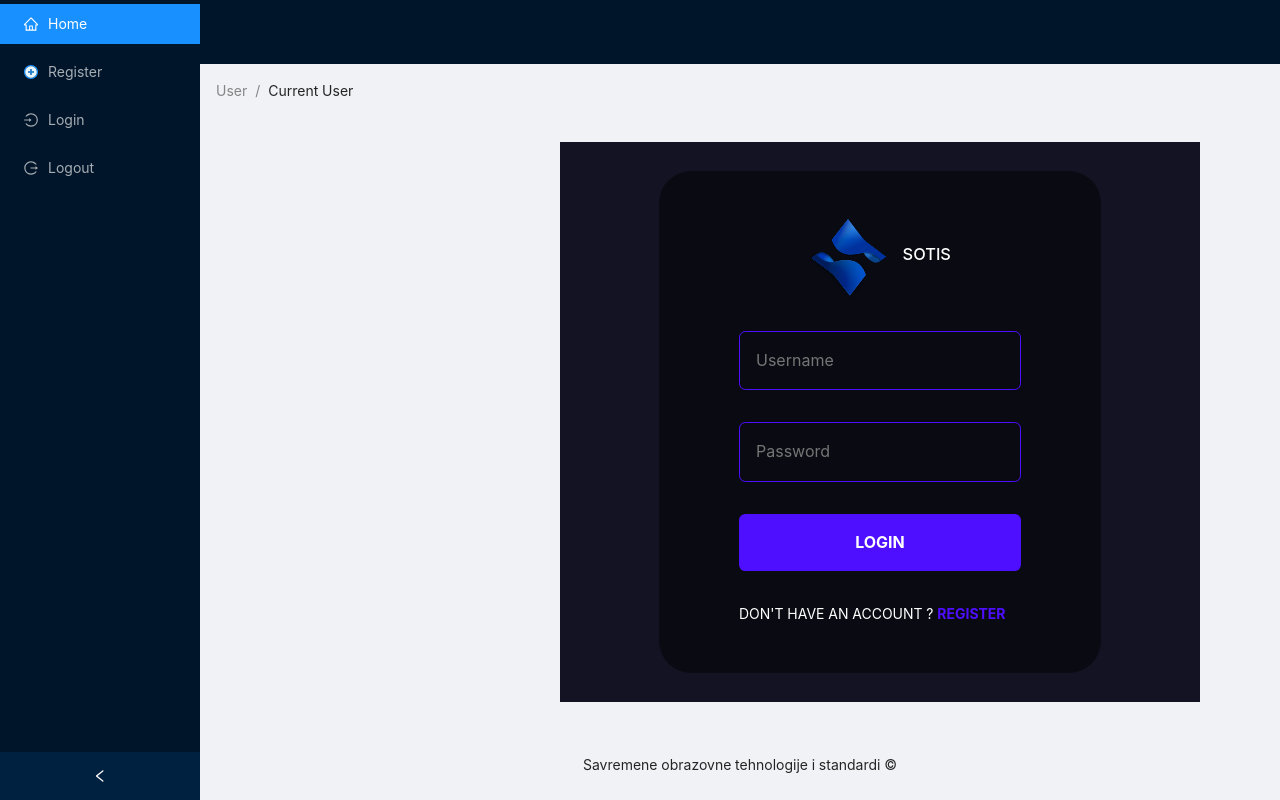
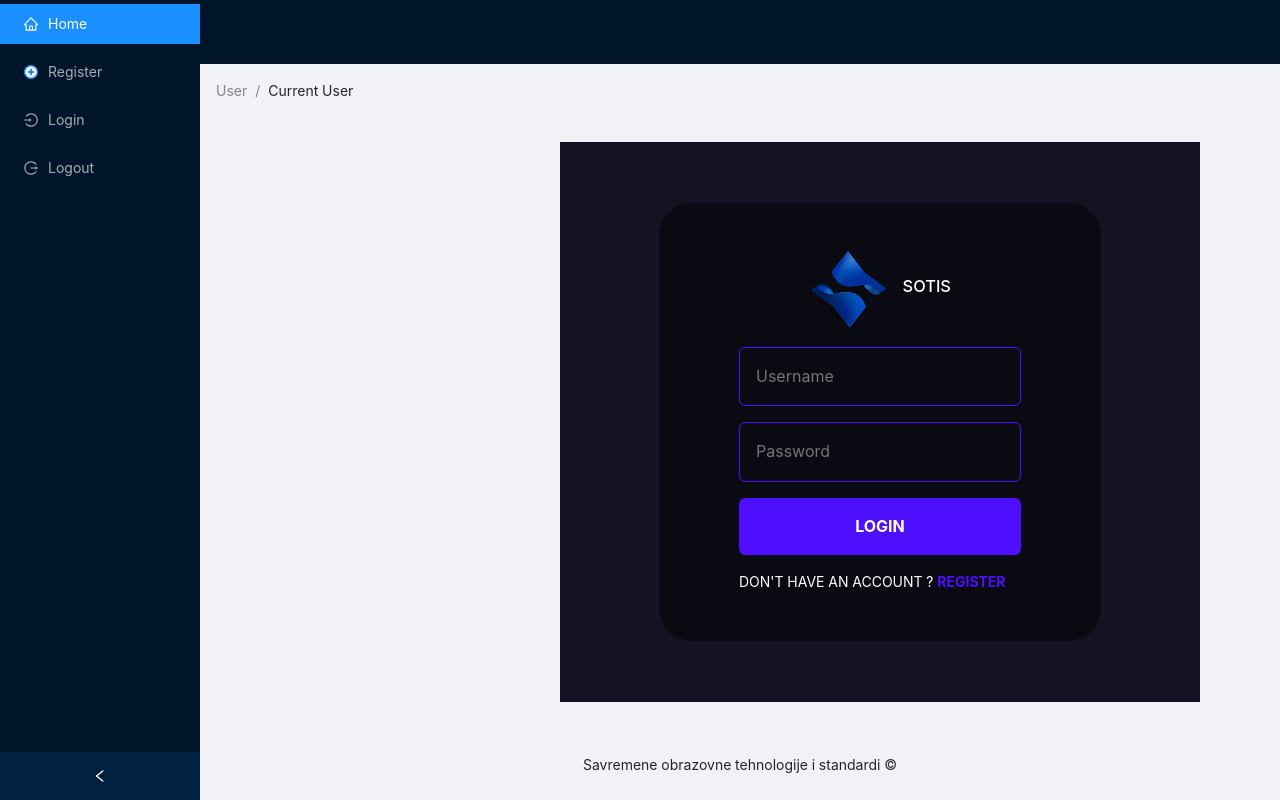
Before and after one commit to Mladjenovic/SOTIS, a React (Create React App) app in the folder frontend/client/: page /login in a window 1280 px wide. Built offline with nearby package versions, Linux system fonts and the light colour scheme; sample sign-in values are in the browser's storage.

Commit message:
Update style

```diff
--- a/frontend/client/src/pages/Login.js
+++ b/frontend/client/src/pages/Login.js
@@ -122,7 +122,7 @@ const FormContainer = styled.div`
   form {
     display: flex;
     flex-direction: column;
-    gap: 2rem;
+    gap: 1rem;
     background-color: #00000076;
     border-radius: 2rem;
     padding: 3rem 5rem;
--- a/frontend/client/src/pages/Register.js
+++ b/frontend/client/src/pages/Register.js
@@ -187,10 +187,9 @@ const FormContainer = styled.div`
   form {
     display: flex;
     flex-direction: column;
-    gap: 1rem;
     background-color: #00000076;
     border-radius: 2rem;
-    padding: 3rem 5rem;
+    padding: 1rem 2.5rem;
   }
   input {
     background-color: transparent;
```
